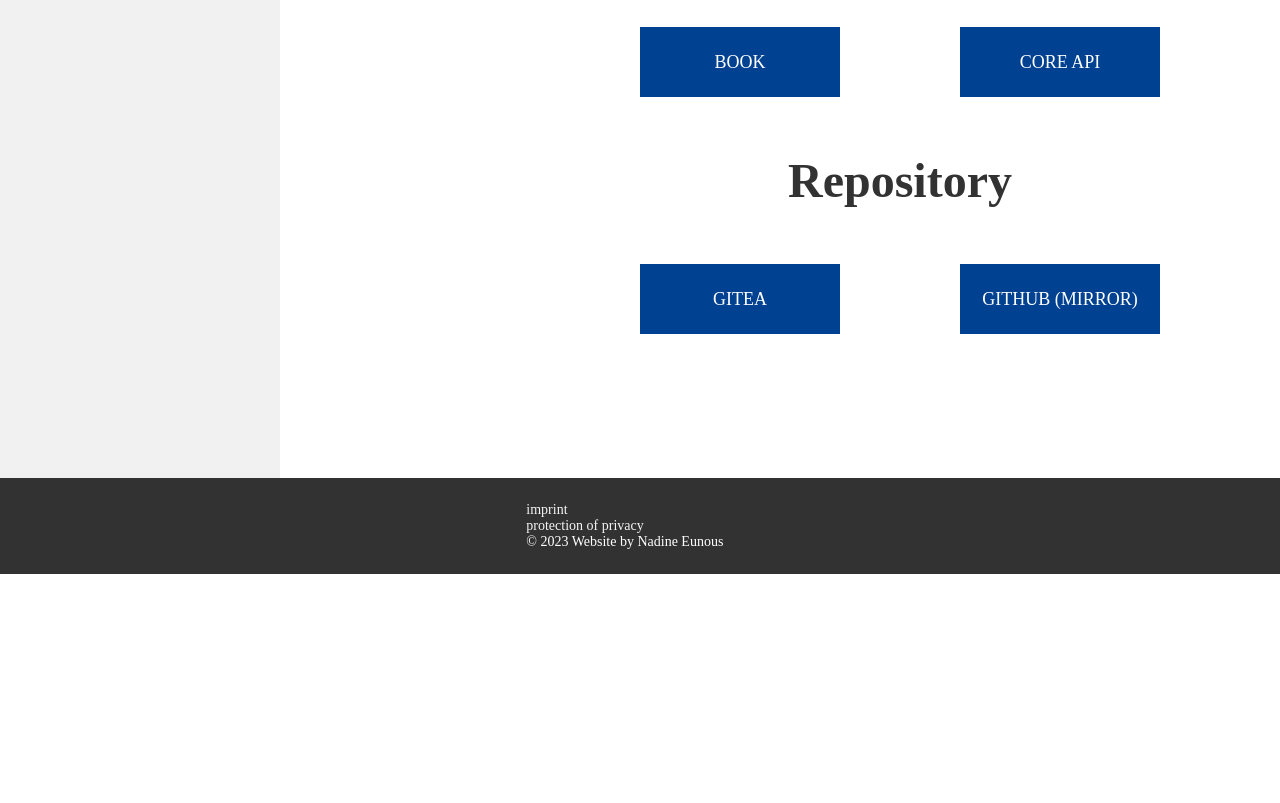
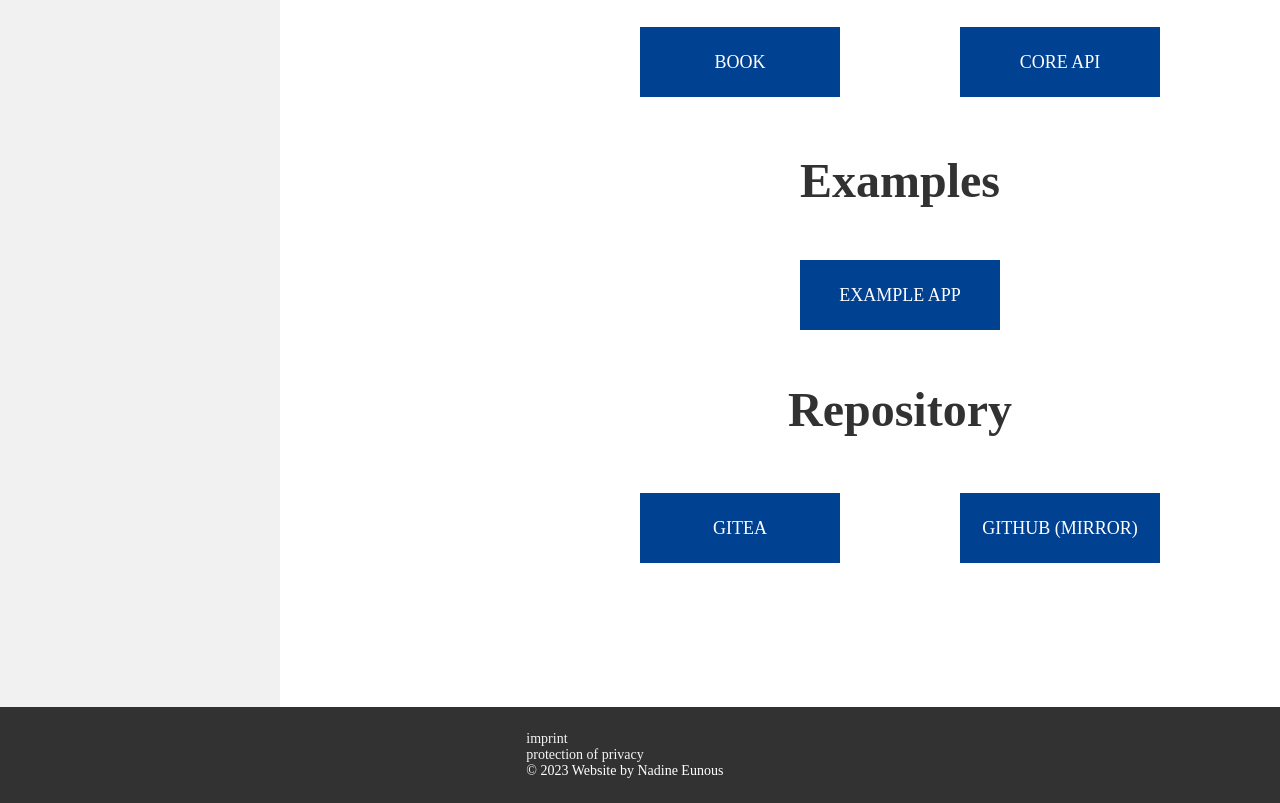
Before and after one commit to us-irs/sat-sw-website-legacy, a plain HTML site: page sat-rs.html in a window 1280 px wide. Shown: the part 754-1557 px from the top of the page. Before the commit the page ends 1328 px from the top, so only its background shows below. Drawn offline with Linux system fonts and the light colour scheme; a web font is replaced by a local one.

Commit message:
add sat-rs examples

```diff
--- a/index.css
+++ b/index.css
@@ -131,7 +131,7 @@ body {
 .develop a,
 .master a,
 .sat-doc a,
-.repo-container a {
+.single-box a {
   display: block;
   text-align: center;
   width: 100%;
@@ -171,7 +171,7 @@ body {
   justify-content: center;
 }
 
-.repo-container p {
+.single-box p {
   //border: 2px solid #000;
   margin: 20px;
   padding-left: 0;
@@ -188,14 +188,14 @@ body {
 .develop ul,
 .links ul,
 .sat-doc ul,
-.repo-container p {
+.single-box p {
   padding-left: 0;
 }
 
 .develop li a:hover,
 .master li a:hover,
 .links li a:hover,
-.repo-container p a:hover {
+.single-box p a:hover {
   background-color: #323232;
   color: white;
 }
--- a/sat-rs.html
+++ b/sat-rs.html
@@ -46,7 +46,7 @@
             >.
           </p>
           <h1>Documentation</h1>
-          <div id="fsfw-links">
+          <div id="sat-rs-links">
             <div class="develop">
               <ul>
                 <li><a href="/projects/sat-rs" target="_blank">BOOK</a></li>
@@ -58,8 +58,20 @@
               </ul>
             </div>
           </div>
+          <h1>Examples</h1>
+          <div id="sat-rs-links">
+            <div class="single-box">
+              <p>
+                <a
+                  href="https://egit.irs.uni-stuttgart.de/rust/sat-rs/src/branch/main/satrs-example"
+                  target="_blank"
+                  >EXAMPLE APP</a
+                >
+              </p>
+            </div>
+          </div>
           <h1>Repository</h1>
-          <div id="fsfw-links">
+          <div id="sat-rs-links">
             <div class="develop">
               <ul>
                 <li>
```
Also changed, not shown: index.html (+4 -2 lines).
